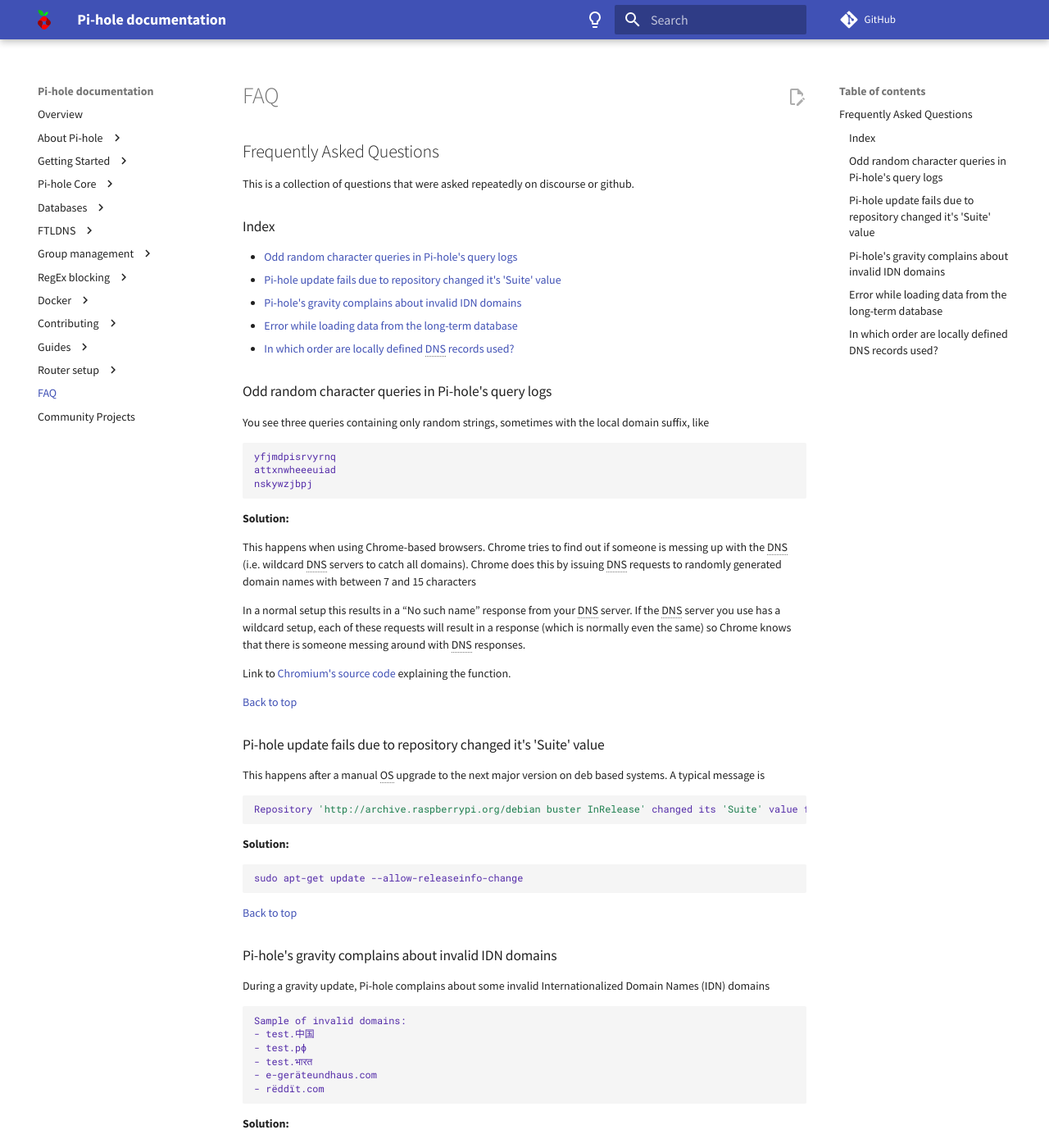
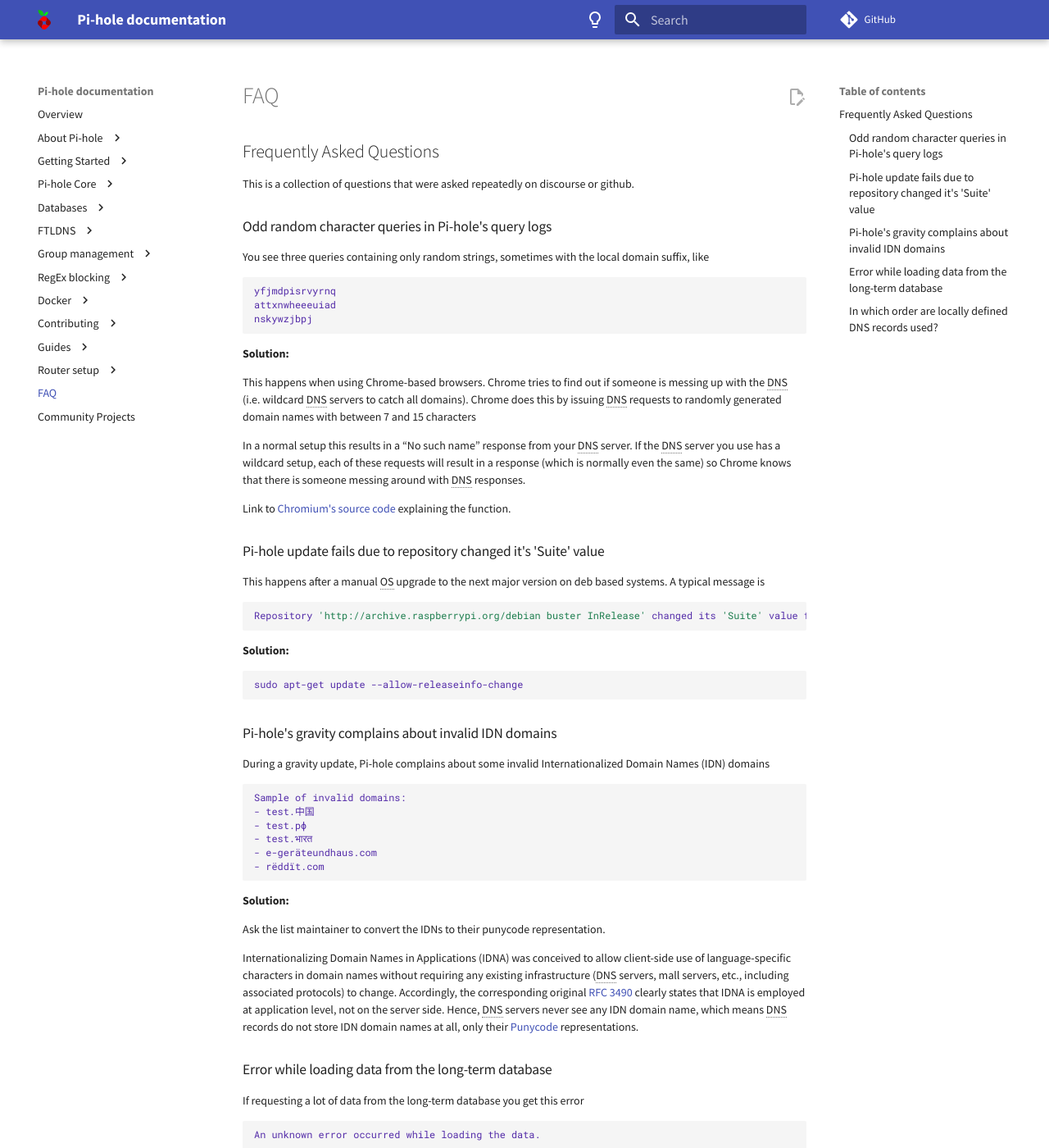
Before and after one commit to pi-hole/docs, an MkDocs documentation site: the page built from docs/main/faq.md, in a window 1280 px wide and 1400 px high. Shown: the whole window at 82% size. Built offline with MkDocs 1.6.1 and Material for MkDocs 9.7.7, drawn with Linux system fonts in a browser that asks for light colours; comment, search, counter and statistics services are not loaded; some of the changed text lies outside the part shown.

Commit message:
Update faq.md
Update faq.md, DNS resolve order FAQ included, in-page Index removed.

Signed-off-by: Chris L <github@holosys.co.uk>

````diff
--- a/docs/main/faq.md
+++ b/docs/main/faq.md
@@ -1,14 +1,6 @@
 ## Frequently Asked Questions
 
 This is a collection of questions that were asked repeatedly on discourse or github.
-
-### Index
-
-- [Odd random character queries in Pi-hole's query logs](#odd-random-character-queries-in-pi-holes-query-logs)
-- [Pi-hole update fails due to repository changed it's 'Suite' value](#pi-hole-update-fails-due-to-repository-changed-its-suite-value)
-- [Pi-hole's gravity complains about invalid IDN domains](#pi-holes-gravity-complains-about-invalid-idn-domains)
-- [Error while loading data from the long-term database](#error-while-loading-data-from-the-long-term-database)
-- [In which order are locally defined DNS records used?](#in-which-order-are-locally-defined-dns-records-used)
 
 ### Odd random character queries in Pi-hole's query logs
 
@@ -28,8 +20,6 @@
 
 Link to [Chromium's source code](https://chromium.googlesource.com/chromium/src/+/refs/heads/main/chrome/browser/intranet_redirect_detector.cc#132) explaining the function.
 
-[Back to top](#frequently-asked-questions)
-
 ### Pi-hole update fails due to repository changed it's 'Suite' value
 
 This happens after a manual OS upgrade to the next major version on deb based systems. A typical message is
@@ -43,8 +33,6 @@
 ```bash
 sudo apt-get update --allow-releaseinfo-change
 ```
-
-[Back to top](#frequently-asked-questions)
 
 ### Pi-hole's gravity complains about invalid IDN domains
 
@@ -65,8 +53,6 @@
 
 Internationalizing Domain Names in Applications (IDNA) was conceived to allow client-side use of language-specific characters in domain names without requiring any existing infrastructure (DNS servers, mall servers, etc., including associated protocols) to change. Accordingly, the corresponding original [RFC 3490](https://tools.ietf.org/html/rfc3490) clearly states that IDNA is employed at application level, not on the server side.
 Hence, DNS servers never see any IDN domain name, which means DNS records do not store IDN domain names at all, only their [Punycode](https://en.wikipedia.org/wiki/Punycode)  representations.
-
-[Back to top](#frequently-asked-questions)
 
 ### Error while loading data from the long-term database
 
@@ -120,8 +106,6 @@
 sudo service lighttpd restart
 ```
 
-[Back to top](#frequently-asked-questions)
-
 ### In which order are locally defined DNS records used?
 
 **Answer:**
@@ -134,5 +118,3 @@
 4. Read from the "Local (custom) DNS" list (stored in `/etc/pihole/custom.list`)
 
 Only the first record will trigger an address-to-name association.
-
-[Back to top](#frequently-asked-questions)
````
